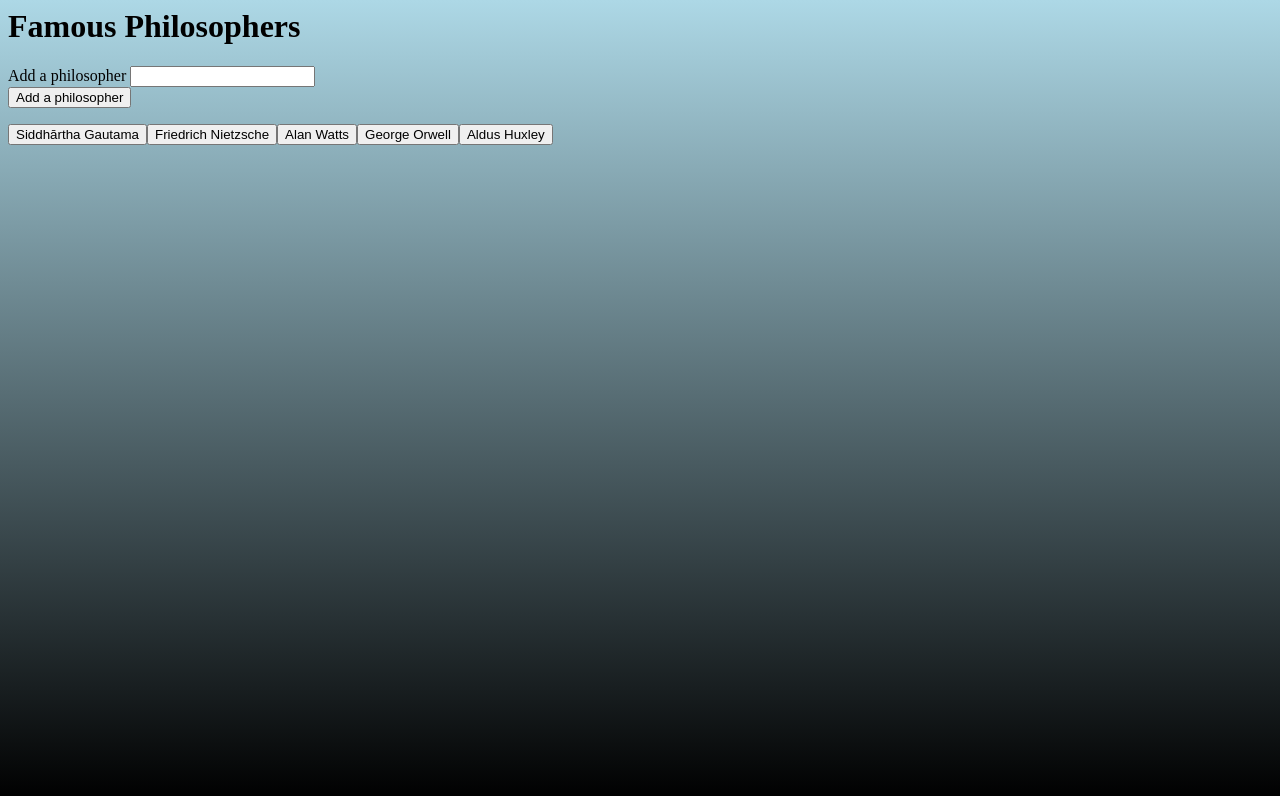
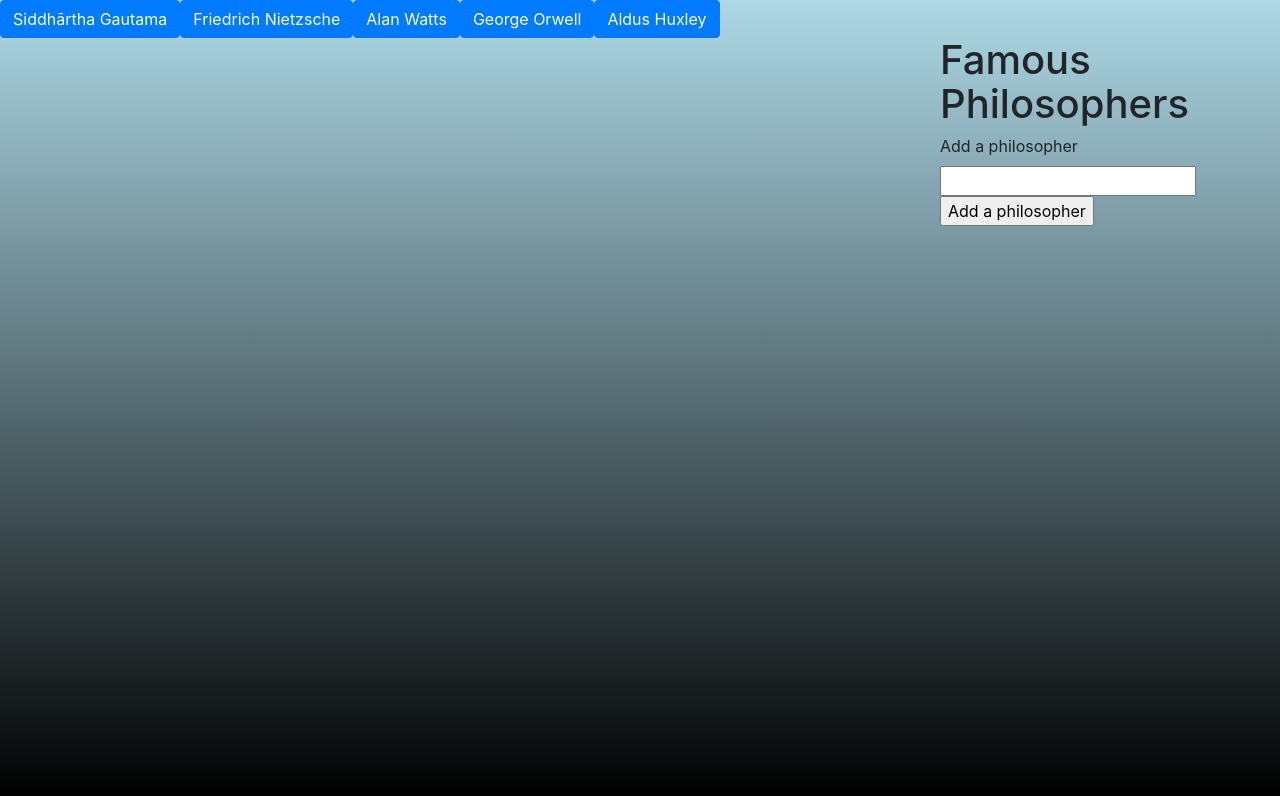
Before and after one commit to wilsonxlock/RandomGif, a plain HTML site: page index.html in a window 1280 px wide. Drawn offline with nearby package versions, Linux system fonts and the light colour scheme.

Commit message:
styling is roughly done, need to split gifs into two coloumns

```diff
--- a/index.html
+++ b/index.html
@@ -5,13 +5,25 @@
     <meta http-equiv="X-UA-Compatible" content="ie=edge">
     <title>Document</title>
     <link rel="stylesheet" href="style.css">
+    <link rel="stylesheet" href="https://maxcdn.bootstrapcdn.com/bootstrap/4.0.0-beta/css/bootstrap.min.css" integrity="sha384-/Y6pD6FV/Vv2HJnA6t+vslU6fwYXjCFtcEpHbNJ0lyAFsXTsjBbfaDjzALeQsN6M" crossorigin="anonymous">
     <script src="https://ajax.googleapis.com/ajax/libs/jquery/3.2.1/jquery.min.js"></script>
     <script type="text/javascript" src="javascript.js"> </script>
 </head>
 <body>
-    <div class+"header">
+        <div class="buttons">
+            </div>
+    <div class= "container">
+        <div class= "row">
+
+        <div class="col-9">
+         <br>
+         <div class="gif">
+
+         </div>
+        </div>
+        <div class="col-3">
                 <h1> Famous Philosophers</h1>
-    </div>
+
             <div class="philo-form">
                 <form id="gif-form">
                         <label for="gif-input"> Add a philosopher </label>
@@ -21,11 +33,8 @@
                         <input id="add-philo" type="submit" value="Add a philosopher">
                       </form>
             </div>
-    <div class="buttons">
             </div>
-         <br>
-         <div class="gif">
-
+        </div>
     </div>
 </body>
 </html>
--- a/javascript.js
+++ b/javascript.js
@@ -3,7 +3,7 @@ var philosophers = ["Siddhārtha Gautama", "Friedrich Nietzsche","Alan Watts", "
 function renderButtons() {
     $(".buttons").empty();
   for (i=0;i < philosophers.length;i++){
-      var p = $("<button>");
+      var p = $("<button class='btn btn-primary'>");
       p.attr("data-name", philosophers[i]);
       p.addClass("pButton");
       p.text(philosophers[i])
```
Also changed, not shown: style.css (line endings or trailing spaces). Lines whose indentation alone changed are shown as unchanged.
